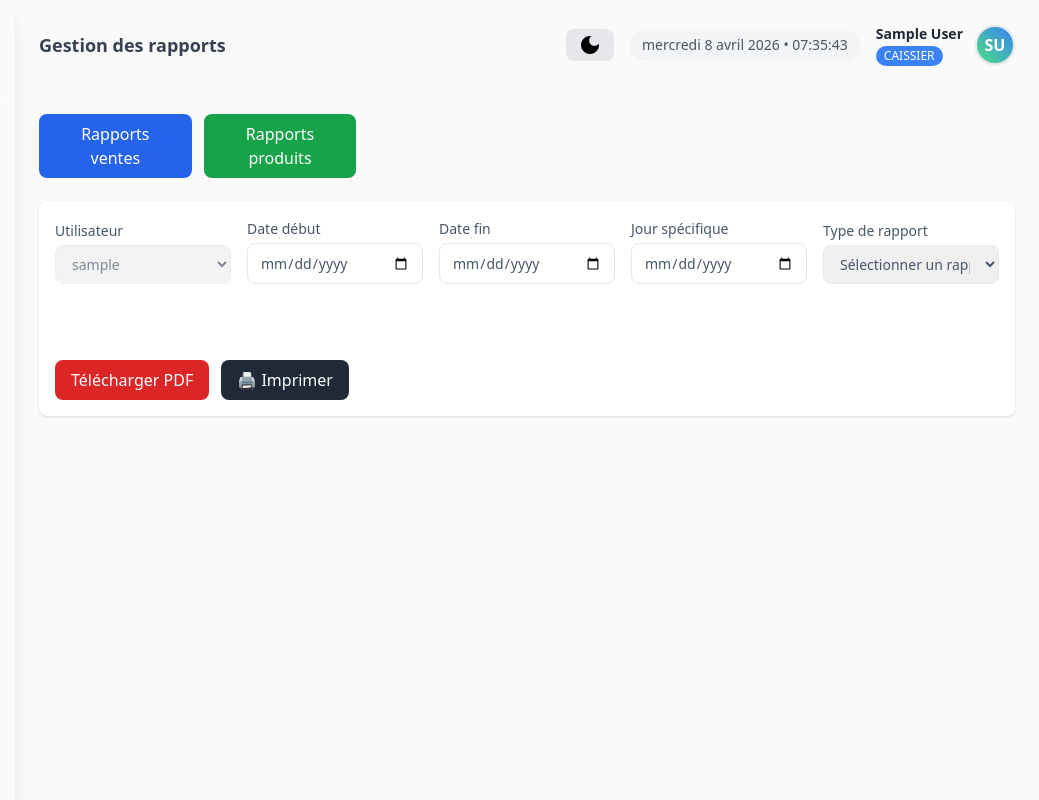
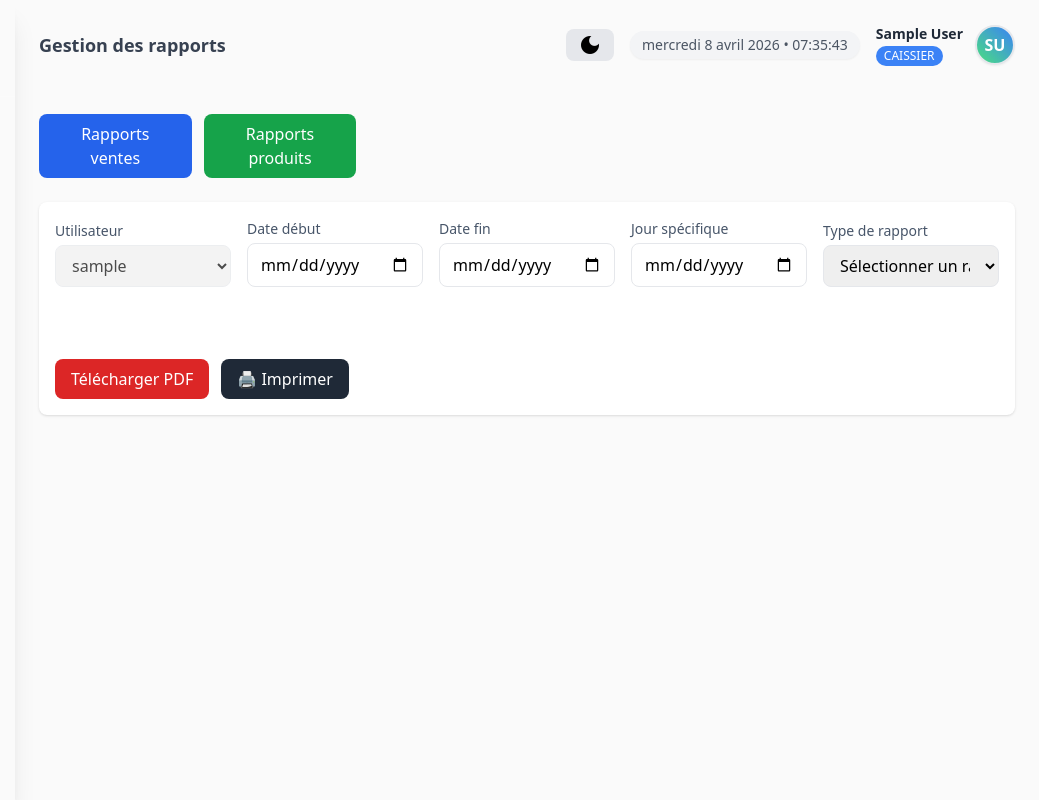
Before and after one commit to Mamadoubarry627/app_supermarche_saas, a Django app: page /rapports/ in a window 1280 px wide. Shown: the whole page, without its empty margins (241-1280 px from the left). Run offline with Django 5.2, Linux system fonts and the light colour scheme; the visitor is signed in with stand-in values (Sample User, id 1); some libraries are stand-ins or nearby versions.

Commit message:
correction templates

```diff
--- a/supermarcher/templates/base.html
+++ b/supermarcher/templates/base.html
@@ -170,6 +170,11 @@ header{
 .toast.success {
     background-color: #dcfce7; /* vert clair */
     color: #15803d;
+}
+
+.periode-btn.active {
+  outline: 2px solid white;
+  transform: scale(1.03);
 }
 </style>
 </head>
--- a/supermarcher/templates/gerant/rapports.html
+++ b/supermarcher/templates/gerant/rapports.html
@@ -51,7 +51,7 @@
     <div class="flex flex-col w-full">
       <label class="label font-medium mb-1">Utilisateur</label>
       <select name="utilisateur" id="utilisateur"
-              class="w-full px-3 py-2 border rounded-lg label"
+              class="w-full px-3 py-2 border rounded-lg"
               {% if request.user.role == "CAISSIER" %} disabled {% endif %}>
         {% if request.user.role == "CAISSIER" %}
           <option value="{{ request.user.id }}" selected>{{ request.user.username }}</option>
@@ -71,28 +71,28 @@
     <div class="flex flex-col w-full">
       <label class="label font-medium mb-1">Date début</label>
       <input type="date" name="date_debut" id="date_debut"
-             class="w-full px-3 py-2 border rounded-lg label">
+             class="w-full px-3 py-2 border rounded-lg">
     </div>
 
     <!-- Date fin -->
     <div class="flex flex-col w-full">
       <label class="font-medium mb-1 label">Date fin</label>
       <input type="date" name="date_fin" id="date_fin"
-             class="w-full px-3 py-2 border rounded-lg label">
+             class="w-full px-3 py-2 border rounded-lg">
     </div>
 
     <!-- Jour spécifique -->
     <div class="flex flex-col w-full">
       <label class="label font-medium mb-1">Jour spécifique</label>
       <input type="date" name="jour" id="jour"
-             class="w-full px-3 py-2 border rounded-lg label">
+             class="w-full px-3 py-2 border rounded-lg">
     </div>
 
     <!-- Type de rapport -->
     <div class="flex flex-col w-full">
       <label class="label font-medium mb-1">Type de rapport</label>
       <select name="type_rapport" id="type_rapport"
-              class="w-full px-3 py-2 border rounded-lg label">
+              class="w-full px-3 py-2 border rounded-lg">
         <option value="">Sélectionner un rapport</option>
       </select>
     </div>
@@ -293,9 +293,16 @@ document.getElementById("filtre-form").addEventListener("change", function() {
 
 const periodeBtns = document.querySelectorAll(".periode-btn");
 
+function setActive(btn) {
+  periodeBtns.forEach(b => b.classList.remove("active"));
+  btn.classList.add("active");
+}
+
 periodeBtns.forEach(btn => {
 
   btn.addEventListener("click", function(){
+
+    setActive(this);
 
     const today = new Date();
     let start = "";
```
